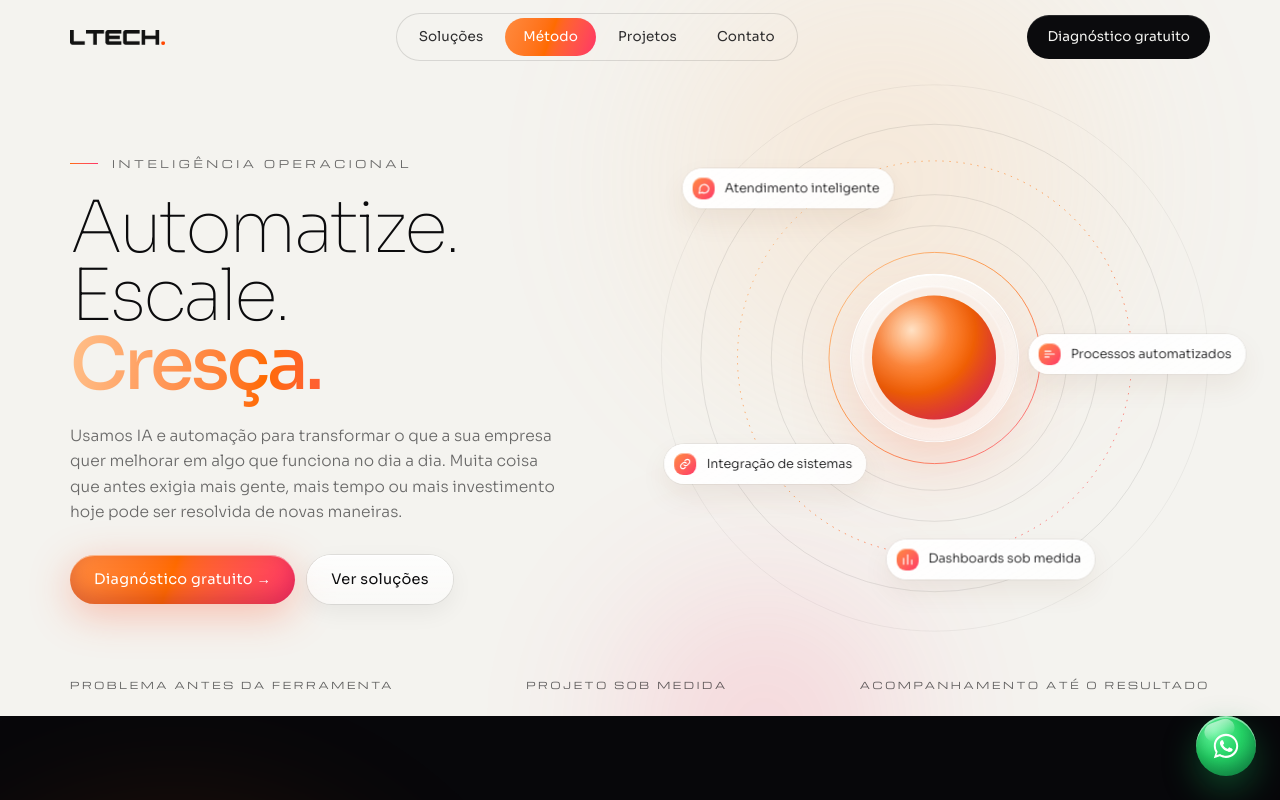
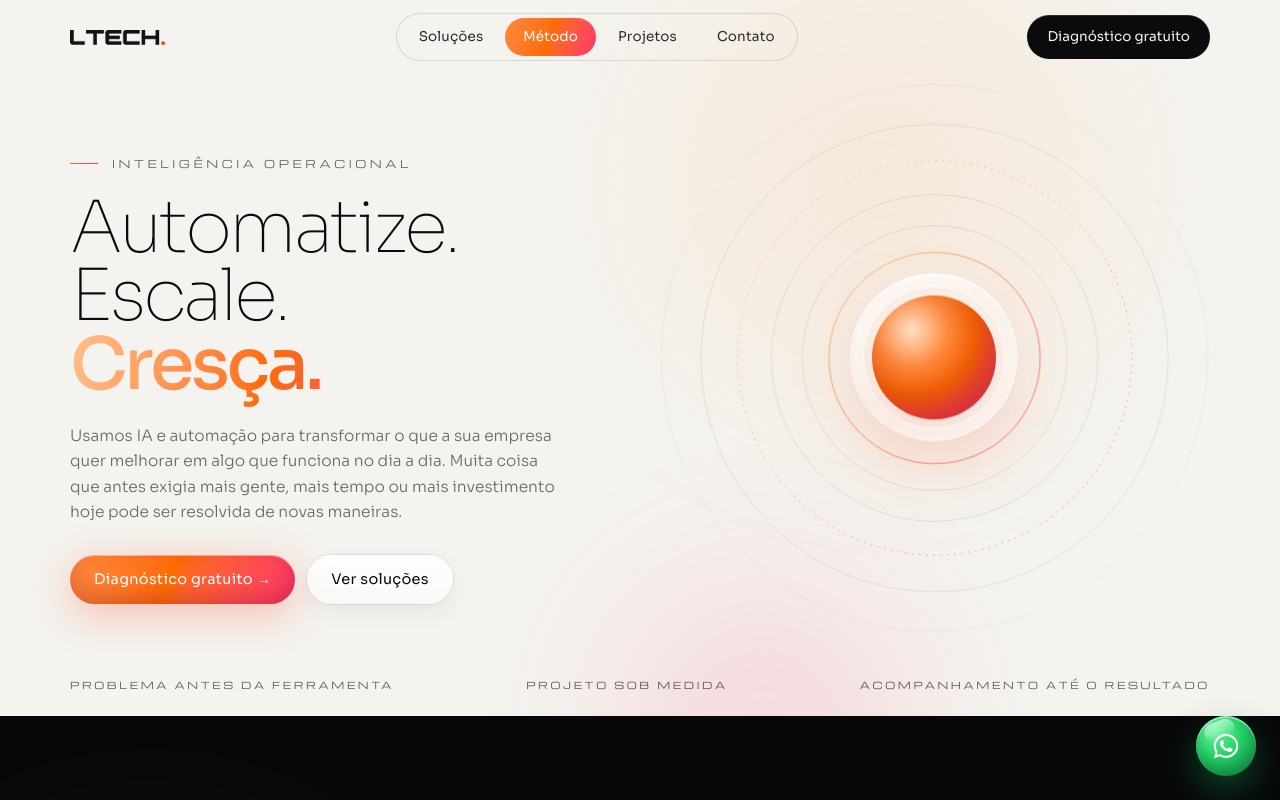
Before and after one commit to lucasolasz/lp-ltech, a Next.js app: page / in a window 1280 px wide. Shown: the top 800 px of the page. Built offline with nearby package versions, Linux system fonts and the light colour scheme.

Commit message:
Ajusta carregamento da pagina

```diff
--- a/app/globals.css
+++ b/app/globals.css
@@ -44,6 +44,10 @@
   --animate-scan: scan 5s ease-in-out infinite;
   --animate-typing: typing 1s infinite;
   --animate-rise: rise 1.1s var(--ease-out-soft) both;
+  --animate-ring-in: ring-in 1.8s var(--ease-out-soft) both;
+  --animate-core-in: core-in 1.5s var(--ease-out-soft) both;
+  --animate-fade-in: fade-in 1.1s var(--ease-out-soft) both;
+  --animate-float: float 3.6s ease-in-out infinite alternate;
 
   @keyframes drift {
     33% { transform: translate(40px, -30px) scale(1.08); }
@@ -54,6 +58,18 @@
   }
   @keyframes rise {
     from { opacity: 0; transform: translateY(var(--rise-y, 32px)); }
+  }
+  @keyframes ring-in {
+    from { opacity: 0; scale: 0.94; }
+  }
+  @keyframes core-in {
+    from { opacity: 0; scale: 0.86; }
+  }
+  @keyframes fade-in {
+    from { opacity: 0; }
+  }
+  @keyframes float {
+    to { translate: 0 -7px; }
   }
   @keyframes typing {
     50% { opacity: 0.3; transform: translateY(-2px); }
@@ -66,6 +82,10 @@
   background: linear-gradient(145deg, rgba(255, 255, 255, 0.12), rgba(255, 255, 255, 0.03) 45%, rgba(255, 255, 255, 0.06));
   backdrop-filter: blur(24px) saturate(1.4);
   box-shadow: var(--shadow-glass);
+  /* Phones re-blur the backdrop every frame while cards swipe over the blobs; the dark tint alone reads the same. */
+  @variant max-md {
+    backdrop-filter: none;
+  }
   &::before {
     content: "";
     position: absolute;
--- a/components/sections/hero-waves.tsx
+++ b/components/sections/hero-waves.tsx
@@ -1,8 +1,6 @@
-"use client";
-
-import { motion } from "motion/react";
+import type { CSSProperties } from "react";
 import { FRONTS } from "@/components/ui/icons";
-import { cx, EASE, gradFill } from "@/lib/styles";
+import { cx, gradFill } from "@/lib/styles";
 
 const RINGS = [
   { r: 118 },
@@ -16,7 +14,12 @@ const RINGS = [
 
 const TAG_POSITIONS = ["left-[24%] top-[20%]", "left-[86%] top-1/2", "left-[20%] top-[70%]", "left-[60%] top-[87%]"];
 
-/** Concentric rings, glowing core and floating service tags behind the hero copy. */
+const delay = (s: number): CSSProperties => ({ animationDelay: `${s}s` });
+
+/**
+ * Concentric rings, glowing core and floating service tags behind the hero copy.
+ * Entrances run in CSS, like `Rise`, so the art paints with the HTML instead of waiting for hydration.
+ */
 export function HeroWaves() {
   return (
     <div
@@ -40,29 +43,25 @@ export function HeroWaves() {
           </linearGradient>
         </defs>
         {RINGS.map((ring, i) => (
-          <motion.circle
+          <circle
             key={ring.r}
             cx="400"
             cy="400"
             r={ring.r}
             strokeDasharray={ring.dashed ? "2 8" : undefined}
+            style={delay(0.2 + i * 0.08)}
             className={cx(
-              "origin-center fill-none transform-fill",
-              ring.accent ? "stroke-[url(#wgrad)] stroke-[1.4]" : ring.faint ? "stroke-ink/7" : "stroke-ink/13",
+              "origin-center animate-ring-in fill-none transform-fill motion-reduce:animate-none",
+              ring.accent ? "stroke-[url(#wgrad)] stroke-[1.4] opacity-70" : ring.faint ? "stroke-ink/7" : "stroke-ink/13",
             )}
-            initial={{ opacity: 0, scale: 0.94 }}
-            animate={{ opacity: ring.accent ? 0.7 : 1, scale: 1 }}
-            transition={{ duration: 1.8, delay: 0.2 + i * 0.08, ease: EASE }}
           />
         ))}
       </svg>
 
-      <motion.div
-        initial={{ opacity: 0, scale: 0.86 }}
-        animate={{ opacity: 1, scale: 1 }}
-        transition={{ duration: 1.5, delay: 0.35, ease: EASE }}
+      <div
+        style={delay(0.35)}
         className={cx(
-          "absolute top-[39%] left-[39%] aspect-square w-[22%] rounded-full",
+          "absolute top-[39%] left-[39%] aspect-square w-[22%] animate-core-in rounded-full motion-reduce:animate-none",
           "bg-[radial-gradient(circle_at_32%_28%,#FFE1C4_0%,#FF8A3D_30%,#FF6B00_52%,#FF3366_88%)]",
           "shadow-[0_0_0_10px_rgba(255,255,255,.35),0_30px_80px_rgba(255,90,40,.35),inset_-14px_-20px_40px_rgba(120,0,40,.3)]",
           "after:absolute after:-inset-[18%] after:rounded-full after:bg-linear-150 after:from-white/80 after:via-white/45 after:to-white/65",
@@ -71,24 +70,21 @@ export function HeroWaves() {
       />
 
       {FRONTS.map(({ label, Icon }, i) => (
-        <motion.span
+        <span
           key={label}
-          initial={{ opacity: 0 }}
-          animate={{ opacity: 1 }}
-          transition={{ duration: 1.1, delay: 1 + i * 0.12, ease: EASE }}
-          className={cx("absolute z-2 hidden -translate-1/2 md:block", TAG_POSITIONS[i])}
+          style={delay(1 + i * 0.12)}
+          className={cx("absolute z-2 hidden -translate-1/2 animate-fade-in motion-reduce:animate-none md:block", TAG_POSITIONS[i])}
         >
-          <motion.span
-            animate={{ y: [0, -7] }}
-            transition={{ duration: 3.6 + i * 0.5, delay: i * 0.7, ease: "easeInOut", repeat: Infinity, repeatType: "mirror" }}
-            className="inline-flex items-center gap-2.5 rounded-full bg-linear-150 from-white/96 to-white/86 py-2.25 pr-3.5 pl-2.5 text-[12.5px] whitespace-nowrap text-ink shadow-chip backdrop-blur-xs"
+          <span
+            style={{ ...delay(i * 0.7), animationDuration: `${3.6 + i * 0.5}s` }}
+            className="inline-flex animate-float items-center gap-2.5 rounded-full bg-linear-150 from-white/96 to-white/86 py-2.25 pr-3.5 pl-2.5 text-[12.5px] whitespace-nowrap text-ink shadow-chip backdrop-blur-xs motion-reduce:animate-none"
           >
             <i className={cx("grid size-5.5 place-items-center rounded-[9px] text-white shadow-icon", gradFill)}>
               <Icon className="size-3.5" />
             </i>
             {label}
-          </motion.span>
-        </motion.span>
+          </span>
+        </span>
       ))}
     </div>
   );
--- a/components/sections/solutions.tsx
+++ b/components/sections/solutions.tsx
@@ -18,7 +18,7 @@ const bubbleIn =
 function ChatIllustration() {
   return (
     <div className={cx(illBase, "flex flex-col justify-end gap-2 px-3.5 pt-15 pb-3.5 max-md:h-85 md:px-6.5 md:pt-18 md:pb-5.5")}>
-      <div className="absolute inset-x-0 top-0 z-2 flex items-center gap-2.5 bg-linear-to-b from-[rgba(18,18,22,.95)] to-[rgba(18,18,22,.75)] px-5 py-3.5 text-[12.5px] shadow-[inset_0_-1px_0_rgba(255,255,255,.07)] backdrop-blur-sm">
+      <div className="absolute inset-x-0 top-0 z-2 flex items-center gap-2.5 bg-linear-to-b from-[rgba(18,18,22,.95)] to-[rgba(18,18,22,.75)] px-5 py-3.5 text-[12.5px] shadow-[inset_0_-1px_0_rgba(255,255,255,.07)] md:backdrop-blur-sm">
         <span className={cx("grid size-7 place-items-center rounded-full text-[11px] font-semibold", gradFill)}>L.</span>
         <div>
           Assistente virtual
--- a/components/ui/primitives.tsx
+++ b/components/ui/primitives.tsx
@@ -22,13 +22,13 @@ const blobColors = {
   amber: "from-lamber",
 };
 
-/** Soft blurred gradient orb used as section ambience. */
+/** Soft blurred gradient orb used as section ambience. Stays still on phones, where the drift costs a repaint per frame. */
 export function Blob({ color, className }: { color: keyof typeof blobColors; className: string }) {
   return (
     <div
       aria-hidden
       className={cx(
-        "pointer-events-none absolute z-0 rounded-full bg-radial to-transparent to-70% blur-[70px]",
+        "pointer-events-none absolute z-0 rounded-full bg-radial to-transparent to-70% blur-[70px] max-md:animate-none",
         blobColors[color],
         className,
       )}
--- a/components/ui/snap-carousel.tsx
+++ b/components/ui/snap-carousel.tsx
@@ -2,6 +2,7 @@
 
 import useEmblaCarousel from "embla-carousel-react";
 import { Children, useEffect, useState, type ReactNode } from "react";
+import { Reveal } from "@/components/ui/reveal";
 import { cx } from "@/lib/styles";
 
 const pad = (n: number) => String(n).padStart(2, "0");
@@ -43,17 +44,22 @@ export function SnapCarousel({ children, className }: { children: ReactNode; cla
 
   return (
     <>
-      <div ref={emblaRef} className="relative z-2 max-md:-mx-5 max-md:overflow-hidden">
+      {/* Off-screen slides never intersect the viewport, so their own Reveal would keep them hidden until swiped in.
+          On phones the slides are forced visible and the whole carousel reveals once; desktop keeps the per-card stagger. */}
+      <Reveal className="relative z-2 md:transform-none! md:opacity-100!">
+        <div ref={emblaRef} className="max-md:-mx-5 max-md:overflow-hidden">
           <div
             className={cx(
               "max-md:flex max-md:touch-pan-y max-md:touch-pinch-zoom max-md:gap-3 max-md:px-5 max-md:pt-1 max-md:pb-1.5",
               "max-md:*:min-w-0 max-md:*:shrink-0 max-md:*:grow-0 max-md:*:basis-[84%]",
+              "max-md:*:transform-none! max-md:*:opacity-100!",
               className,
             )}
           >
             {children}
           </div>
         </div>
+      </Reveal>
       <div className="mt-4.5 flex items-center justify-between md:hidden" aria-hidden>
         <div className="flex gap-1.5">
           {Array.from({ length: count }, (_, i) => (
```
Lines whose indentation alone changed are shown as unchanged.
